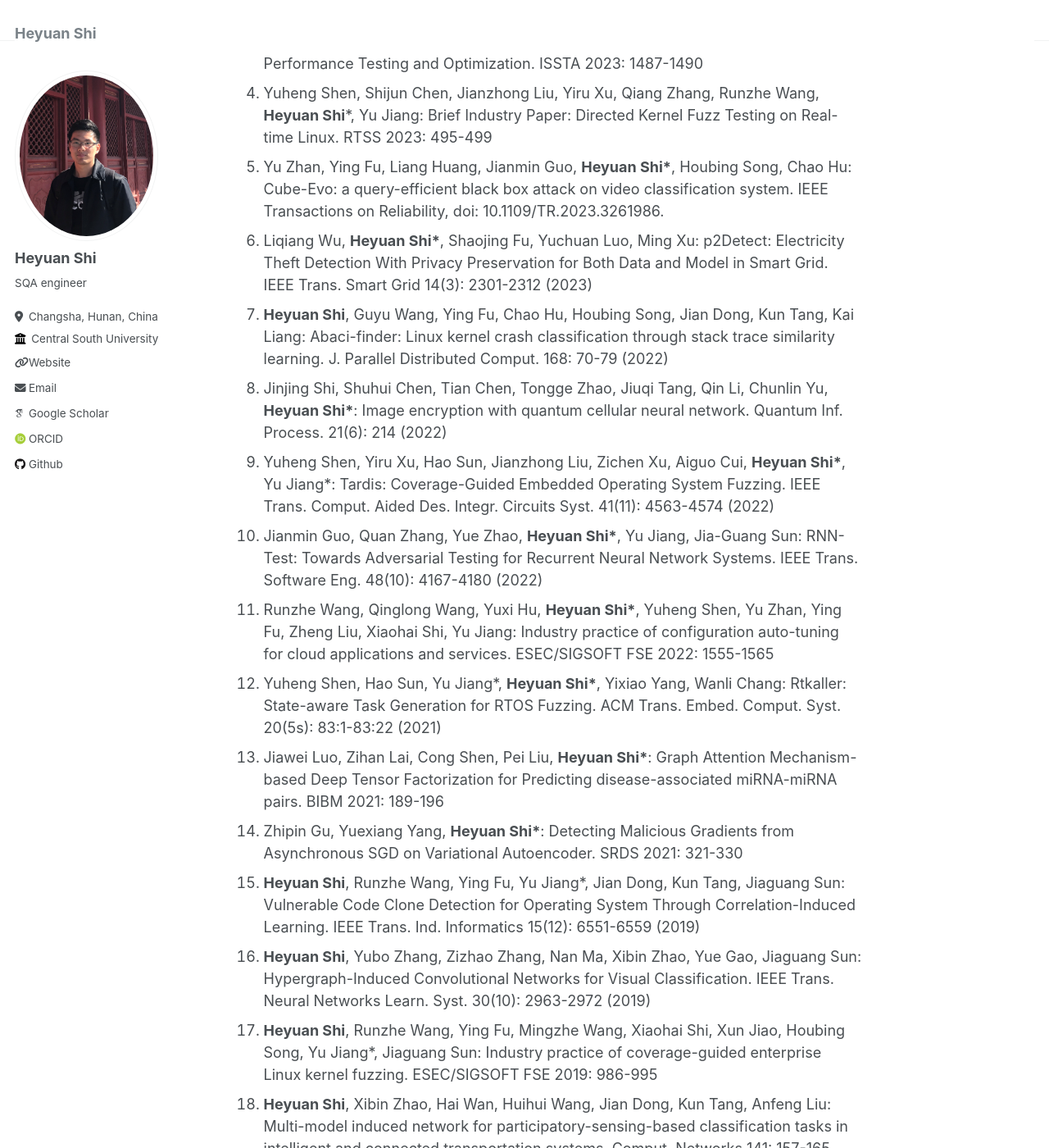
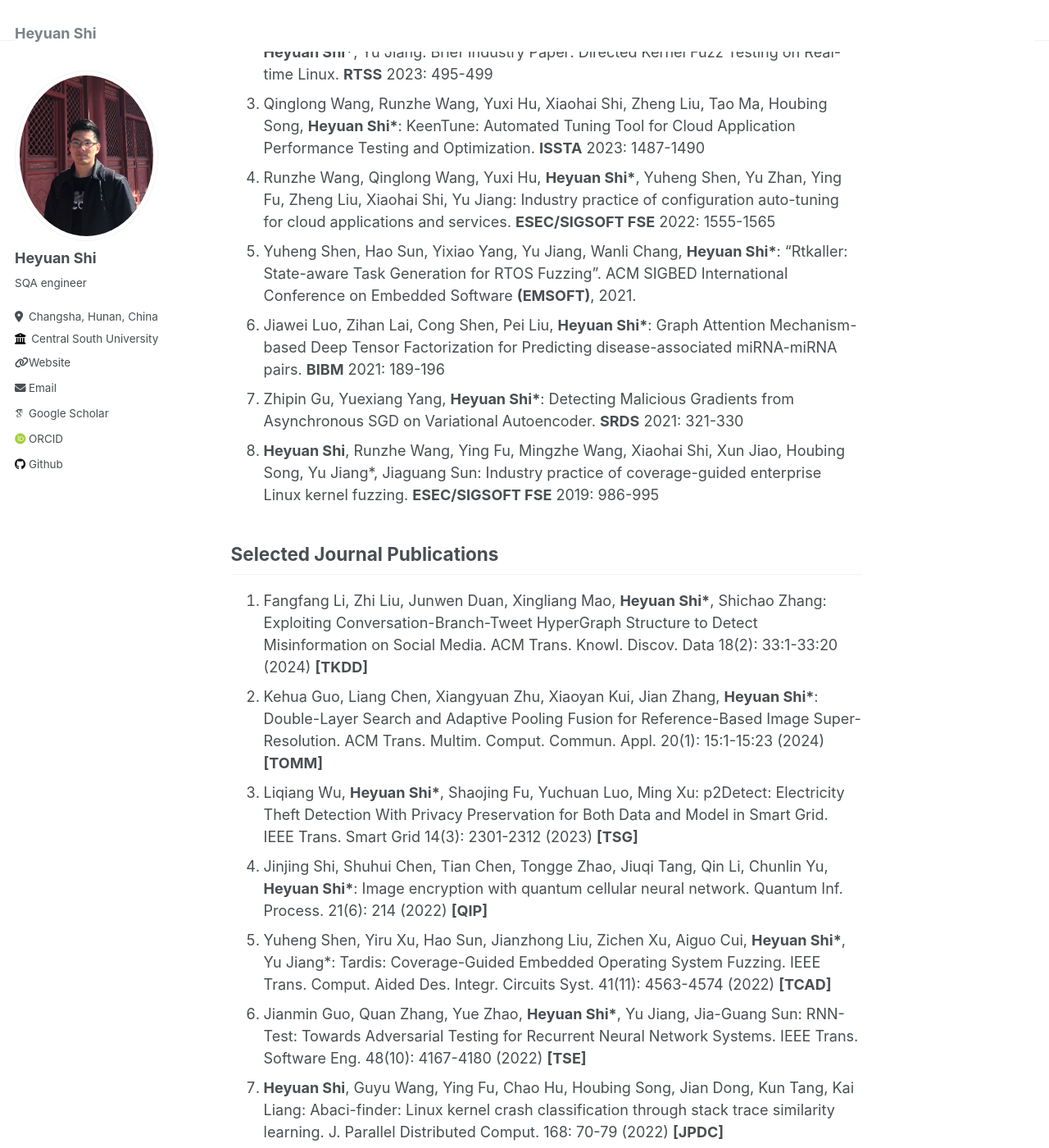
Before and after one commit to shiheyuan/shiheyuan.github.io, a Jekyll site: the page built from _pages/about.md, in a window 1280 px wide and 1400 px high, scrolled down 589 px. Shown: the whole window at 82% size. Built offline with Jekyll 4.4.1, drawn with Linux system fonts in a browser that asks for light colours; some web fonts are replaced; part of the change alters nothing that is shown; some of the changed text lies outside the part shown.

Commit message:
Update about.md

```diff
--- a/_pages/about.md
+++ b/_pages/about.md
@@ -9,42 +9,78 @@ redirect_from:
 
 Heyuan Shi received the B.S. degree in School of Information Science and Engineering, Central South University, Changsha, China, in 2015, and the Ph.D. degree in School of Software, Tsinghua University, Beijing, China, in 2020. He is currently an Associate Professor with the School of Electronic Information, Central South University, Changsha, China. His current research interests include the safety and reliability of infrastructure software and AI software.
 
-## Publication
+## Selected Awards
 
-1. Fangfang Li, Zhi Liu, Junwen Duan, Xingliang Mao, **Heyuan Shi***, Shichao Zhang: Exploiting Conversation-Branch-Tweet HyperGraph Structure to Detect Misinformation on Social Media. ACM Trans. Knowl. Discov. Data 18(2): 33:1-33:20 (2024) **[TKDD]**
-2. Kehua Guo, Liang Chen, Xiangyuan Zhu, Xiaoyan Kui, Jian Zhang, **Heyuan Shi***: Double-Layer Search and Adaptive Pooling Fusion for Reference-Based Image Super-Resolution. ACM Trans. Multim. Comput. Commun. Appl. 20(1): 15:1-15:23 (2024)
-3. Qinglong Wang, Runzhe Wang, Yuxi Hu, Xiaohai Shi, Zheng Liu, Tao Ma, Houbing Song, **Heyuan Shi***: KeenTune: Automated Tuning Tool for Cloud Application Performance Testing and Optimization. ISSTA 2023: 1487-1490
-4. 	Yuheng Shen, Shijun Chen, Jianzhong Liu, Yiru Xu, Qiang Zhang, Runzhe Wang, **Heyuan Shi***, Yu Jiang: Brief Industry Paper: Directed Kernel Fuzz Testing on Real-time Linux. RTSS 2023: 495-499
-5. Yu Zhan, Ying Fu, Liang Huang, Jianmin Guo, **Heyuan Shi\***, Houbing Song, Chao Hu: Cube-Evo: a query-efficient black box attack on video classification system. IEEE Transactions on Reliability, doi: 10.1109/TR.2023.3261986.
-6. Liqiang Wu, **Heyuan Shi\***, Shaojing Fu, Yuchuan Luo, Ming Xu: p2Detect: Electricity Theft Detection With Privacy Preservation for Both Data and Model in Smart Grid. IEEE Trans. Smart Grid 14(3): 2301-2312 (2023)
-7. **Heyuan Shi**, Guyu Wang, Ying Fu, Chao Hu, Houbing Song, Jian Dong, Kun Tang, Kai Liang: Abaci-finder: Linux kernel crash classification through stack trace similarity learning. J. Parallel Distributed Comput. 168: 70-79 (2022)
-8. Jinjing Shi, Shuhui Chen, Tian Chen, Tongge Zhao, Jiuqi Tang, Qin Li, Chunlin Yu, **Heyuan Shi\***: Image encryption with quantum cellular neural network. Quantum Inf. Process. 21(6): 214 (2022)
-9. Yuheng Shen, Yiru Xu, Hao Sun, Jianzhong Liu, Zichen Xu, Aiguo Cui, **Heyuan Shi\***, Yu Jiang\*: Tardis: Coverage-Guided Embedded Operating System Fuzzing. IEEE Trans. Comput. Aided Des. Integr. Circuits Syst. 41(11): 4563-4574 (2022)
-10. Jianmin Guo, Quan Zhang, Yue Zhao, **Heyuan Shi\***, Yu Jiang, Jia-Guang Sun: RNN-Test: Towards Adversarial Testing for Recurrent Neural Network Systems. IEEE Trans. Software Eng. 48(10): 4167-4180 (2022)
-11. Runzhe Wang, Qinglong Wang, Yuxi Hu, **Heyuan Shi\***, Yuheng Shen, Yu Zhan, Ying Fu, Zheng Liu, Xiaohai Shi, Yu Jiang: Industry practice of configuration auto-tuning for cloud applications and services. ESEC/SIGSOFT FSE 2022: 1555-1565
-12. Yuheng Shen, Hao Sun, Yu Jiang\*, **Heyuan Shi\***, Yixiao Yang, Wanli Chang: Rtkaller: State-aware Task Generation for RTOS Fuzzing. ACM Trans. Embed. Comput. Syst. 20(5s): 83:1-83:22 (2021)
-13. Jiawei Luo, Zihan Lai, Cong Shen, Pei Liu, **Heyuan Shi\***: Graph Attention Mechanism-based Deep Tensor Factorization for Predicting disease-associated miRNA-miRNA pairs. BIBM 2021: 189-196
-14. Zhipin Gu, Yuexiang Yang, **Heyuan Shi\***: Detecting Malicious Gradients from Asynchronous SGD on Variational Autoencoder. SRDS 2021: 321-330
-15. **Heyuan Shi**, Runzhe Wang, Ying Fu, Yu Jiang\*, Jian Dong, Kun Tang, Jiaguang Sun: Vulnerable Code Clone Detection for Operating System Through Correlation-Induced Learning. IEEE Trans. Ind. Informatics 15(12): 6551-6559 (2019)
-16. **Heyuan Shi**, Yubo Zhang, Zizhao Zhang, Nan Ma, Xibin Zhao, Yue Gao, Jiaguang Sun: Hypergraph-Induced Convolutional Networks for Visual Classification. IEEE Trans. Neural Networks Learn. Syst. 30(10): 2963-2972 (2019)
-17. **Heyuan Shi**, Runzhe Wang, Ying Fu, Mingzhe Wang, Xiaohai Shi, Xun Jiao, Houbing Song, Yu Jiang\*, Jiaguang Sun: Industry practice of coverage-guided enterprise Linux kernel fuzzing. ESEC/SIGSOFT FSE 2019: 986-995
-18. **Heyuan Shi**, Xibin Zhao, Hai Wan, Huihui Wang, Jian Dong, Kun Tang, Anfeng Liu:
-    Multi-model induced network for participatory-sensing-based classification tasks in intelligent and connected transportation systems. Comput. Networks 141: 157-165 (2018)
+- Hunan Provincial Xiaohe Sci-Tech Talents, 2023
 
-## Project
-- 2023.12-2025.12, Open Fund of Anhui Province Key Laboratory of Cyberspace Security Situation Awareness and Evaluation (No.CSSAE-2023-010)
-- 2024.01-2026.12, Changsha Science and Technology Key Project (No.kh2401027)
-- 2023.01-2025.12, National Key Research and Development Project (No.2022YFB3104003)
-- 2023.01-2025.12, NSFC Program (No.62202500)
-- 2023.01-2025.12, Hunan Provincial Natural Science Foundation (No.2023JJ40772)
-- 2023.04-2024.12, Hunan Provincial Educational Science "14th Five-Year Plan" 2023 Annual Base Project (No.XJK23AJD022)
-- 2023.05-2024.05, Alibaba Innovative Research (AIR) Project, (No.CRS54WHZ11230005 24221597)
-- 2022.09-2024.09, Ministry of Education Industry-University Cooperation Collaborative Education Project (No.220500643274437)
+## Selected Conference Publications
+
+1. Rongkai Liu, **Heyuan Shi**, Yongchao Zhang, Runzhe Wang, Yuheng Shen, Yuao Chen, Jing Luo, Xiaohai Shi, Chao Hu, Yu Jiang: PatchBert: Continuous Stable Patch Identification for Linux Kernel via Pre-trained Model Fine-tuning. **SANER** 2024.
+2. Yuheng Shen, Shijun Chen, Jianzhong Liu, Yiru Xu, Qiang Zhang, Runzhe Wang, **Heyuan Shi\***, Yu Jiang: Brief Industry Paper: Directed Kernel Fuzz Testing on Real-time Linux. **RTSS** 2023: 495-499
+3. Qinglong Wang, Runzhe Wang, Yuxi Hu, Xiaohai Shi, Zheng Liu, Tao Ma, Houbing Song, **Heyuan Shi\***: KeenTune: Automated Tuning Tool for Cloud Application Performance Testing and Optimization. **ISSTA** 2023: 1487-1490
+4. Runzhe Wang, Qinglong Wang, Yuxi Hu, **Heyuan Shi\***, Yuheng Shen, Yu Zhan, Ying Fu, Zheng Liu, Xiaohai Shi, Yu Jiang: Industry practice of configuration auto-tuning for cloud applications and services. **ESEC/SIGSOFT FSE** 2022: 1555-1565
+5. Yuheng Shen, Hao Sun, Yixiao Yang, Yu Jiang, Wanli Chang, **Heyuan Shi\***: "Rtkaller: State-aware Task Generation for RTOS Fuzzing". ACM SIGBED International Conference on Embedded Software **(EMSOFT)**, 2021.
+6. Jiawei Luo, Zihan Lai, Cong Shen, Pei Liu, **Heyuan Shi\***: Graph Attention Mechanism-based Deep Tensor Factorization for Predicting disease-associated miRNA-miRNA pairs. **BIBM** 2021: 189-196
+7. Zhipin Gu, Yuexiang Yang, **Heyuan Shi\***: Detecting Malicious Gradients from Asynchronous SGD on Variational Autoencoder. **SRDS** 2021: 321-330
+8. **Heyuan Shi**, Runzhe Wang, Ying Fu, Mingzhe Wang, Xiaohai Shi, Xun Jiao, Houbing Song, Yu Jiang\*, Jiaguang Sun: Industry practice of coverage-guided enterprise Linux kernel fuzzing. **ESEC/SIGSOFT FSE** 2019: 986-995
+
+## Selected Journal Publications
+
+1. Fangfang Li, Zhi Liu, Junwen Duan, Xingliang Mao, **Heyuan Shi\***, Shichao Zhang: Exploiting Conversation-Branch-Tweet HyperGraph Structure to Detect Misinformation on Social Media. ACM Trans. Knowl. Discov. Data 18(2): 33:1-33:20 (2024) **[TKDD]**
+2. Kehua Guo, Liang Chen, Xiangyuan Zhu, Xiaoyan Kui, Jian Zhang, **Heyuan Shi\***: Double-Layer Search and Adaptive Pooling Fusion for Reference-Based Image Super-Resolution. ACM Trans. Multim. Comput. Commun. Appl. 20(1): 15:1-15:23 (2024) **[TOMM]**
+3. Liqiang Wu, **Heyuan Shi\***, Shaojing Fu, Yuchuan Luo, Ming Xu: p2Detect: Electricity Theft Detection With Privacy Preservation for Both Data and Model in Smart Grid. IEEE Trans. Smart Grid 14(3): 2301-2312 (2023) **[TSG]**
+4. Jinjing Shi, Shuhui Chen, Tian Chen, Tongge Zhao, Jiuqi Tang, Qin Li, Chunlin Yu, **Heyuan Shi\***: Image encryption with quantum cellular neural network. Quantum Inf. Process. 21(6): 214 (2022) **[QIP]**
+5. Yuheng Shen, Yiru Xu, Hao Sun, Jianzhong Liu, Zichen Xu, Aiguo Cui, **Heyuan Shi\***, Yu Jiang\*: Tardis: Coverage-Guided Embedded Operating System Fuzzing. IEEE Trans. Comput. Aided Des. Integr. Circuits Syst. 41(11): 4563-4574 (2022) **[TCAD]**
+6. Jianmin Guo, Quan Zhang, Yue Zhao, **Heyuan Shi\***, Yu Jiang, Jia-Guang Sun: RNN-Test: Towards Adversarial Testing for Recurrent Neural Network Systems. IEEE Trans. Software Eng. 48(10): 4167-4180 (2022) **[TSE]**
+7. **Heyuan Shi**, Guyu Wang, Ying Fu, Chao Hu, Houbing Song, Jian Dong, Kun Tang, Kai Liang: Abaci-finder: Linux kernel crash classification through stack trace similarity learning. J. Parallel Distributed Comput. 168: 70-79 (2022) **[JPDC]**
+8. **Heyuan Shi**, Yubo Zhang, Zizhao Zhang, Nan Ma, Xibin Zhao, Yue Gao, Jiaguang Sun: Hypergraph-Induced Convolutional Networks for Visual Classification. IEEE Trans. Neural Networks Learn. Syst. 30(10): 2963-2972 (2019) **[TNNLS]**
+9. Yu Zhan, Ying Fu, Liang Huang, Jianmin Guo, **Heyuan Shi\***, Houbing Song, Chao Hu: Cube-Evo: a query-efficient black box attack on video classification system. IEEE Transactions on Reliability, doi: 10.1109/TR.2023.3261986. **[TR]**
+10. **Heyuan Shi**, Runzhe Wang, Ying Fu, Yu Jiang\*, Jian Dong, Kun Tang, Jiaguang Sun: Vulnerable Code Clone Detection for Operating System Through Correlation-Induced Learning. IEEE Trans. Ind. Informatics 15(12): 6551-6559 (2019) **[TII]**
+11. **Heyuan Shi**, Xibin Zhao, Hai Wan, Huihui Wang, Jian Dong, Kun Tang, Anfeng Liu: Multi-model induced network for participatory-sensing-based classification tasks in intelligent and connected transportation systems. Comput. Networks 141: 157-165 (2018) **[COMNET]**
+
+## Selected Project
+
+- **2023.12-2025.12, Open Fund of Anhui Province Key Laboratory of Cyberspace Security Situation Awareness and Evaluation (No.CSSAE-2023-010)**
+- **2024.01-2026.12, Changsha Science and Technology Key Project (No.kh2401027)**
+- **2023.01-2025.12, National Key Research and Development Project (No.2022YFB3104003)**
+- **2023.01-2025.12, NSFC Program (No.62202500)**
+- **2023.01-2025.12, Hunan Provincial Natural Science Foundation (No.2023JJ40772)**
+- **2023.04-2024.12, Hunan Provincial Educational Science "14th Five-Year Plan" 2023 Base Project (No.XJK23AJD022)**
+- **2023.05-2024.05, Alibaba Innovative Research (AIR) Project, (No.CRS54WHZ11230005 24221597)**
+- **2022.09-2024.09, Ministry of Education Industry-University Cooperation Collaborative Education Project (No.220500643274437)**
 - 2023.01-2023.12, Xiaohe Sci-Tech Talents Special Funding under Hunan Provincial Sci-Tech Talents Sponsorship Program (No.2023TJ-X40)
 
-## Reviewer
+## Professional Service
+
+### TPC Member
+
+- IEEE International Conference on Embedded and Real-Time Computing Systems and Applications (RTCSA). 2024
+
+### Reviewer
+
 - IEEE Transactions on Sustainable Computing
 - The Journal of Supercomputing
 - Journal of Cryptologic Research (密码学报)
 - IEEE Transactions on Neural Networks and Learning Systems
 - Big Data Mining and Analytics
+
+## Student
+
+### Masters
+
+1. Liang Huang (2019-2022): Co-supervised with Prof. Ronghua Shi, Now Tencent.
+2. Yu Zhan (2020-2023): Co-supervised with Prof. Xin Yao, Now China Telecom.
+3. Kai Liang (2021-2024): Co-supervised with Prof. Ronghua Shi
+4. Rongkai Liu (2021-2024): Co-supervised with Prof. Chao Hu
+5. Jing Luo (2021-2024): Co-supervised with Prof. Chao Hu
+6. Ruishi Yu (2021-2024): Co-supervised with Prof. Chao Hu
+7. Shijun Chen (2022-): Co-supervised with Prof. Ronghua Shi
+8. Ruikang Peng (2022-): Co-supervised with Prof. Ronghua Shi
+9. Shangyuan Xiafang (2022-): Co-supervised with Prof. Ronghua Shi
+10. Shuning Liu (2022-)
+11. Binqi Zeng (2022-)
+12. Wanli Chen (2023-):
+13. Sisheng Li (2023-): Co-supervised with Prof. Chao Hu
+14. Zijian Zouxia (2023-): Co-supervised with Prof. Ronghua Shi
+15. Yuhan Chen (2023-): Co-supervised with Prof. Ronghua Shi
+16. Wenlong Zhang (2023-): Co-supervised with Prof. Ronghua Shi
```
